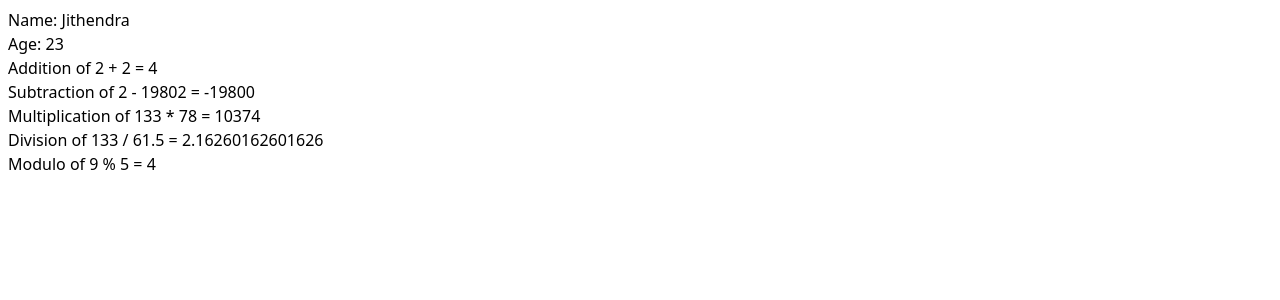
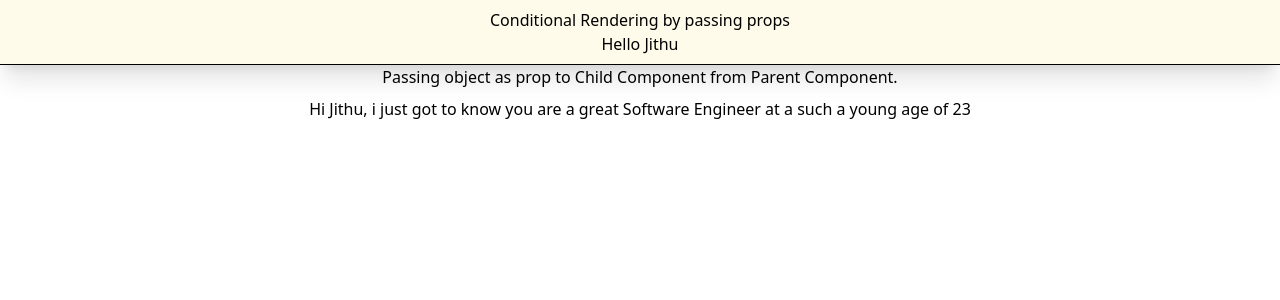
Before and after one commit to Jithu666/react-application, a React (Vite) app: page / in a window 1280 px wide. Shown: the top 300 px of the page. Built offline with nearby package versions, Linux system fonts and the light colour scheme.

Commit message:
Updated Conditional Rendering components

```diff
--- a/src/App.css
+++ b/src/App.css
@@ -1,4 +1,4 @@
-.temp {
+/* .temp {
   color: crimson;
   font-size: 1em;
 }
@@ -48,9 +48,9 @@ p {
 
 .form {
   display: flex;
-  /* flex-direction: column; */
+  flex-direction: column;
   justify-content: center;
   align-items: center;
-
   margin-bottom: 12px;
 }
+ */
--- a/src/App.jsx
+++ b/src/App.jsx
@@ -60,14 +60,19 @@ import {
 } from "./hooks/Context/CreateContext";
 // import LoginPage from "./hooks/Context/LoginPage";
 // import PrivatePage from "./hooks/Context/PrivatePage";
-import { AuthContext1 } from "./hooks/Context/AuthContext1";
+// import { AuthContext1 } from "./hooks/Context/AuthContext1";
 // import StateManagement1 from "./hooks/useState/StateManagement1";
 
 // useEffect Hook
-import EffectHook from "./hooks/useEffect/EffectHook";
-import EffectHook1 from "./hooks/useEffect/EffectHook1";
-import EffectHook2 from "./hooks/useEffect/EffectHook2";
-import BasicExpressions from "./expressions/BasicExpressions";
+// import EffectHook from "./hooks/useEffect/EffectHook";
+// import EffectHook1 from "./hooks/useEffect/EffectHook1";
+// import EffectHook2 from "./hooks/useEffect/EffectHook2";
+
+// Expressions in React
+// import BasicExpressions from "./expressions/BasicExpressions";
+// import ConditionalRendering from "./expressions/ConditionalRendering";
+import Parent from "./expressions/Parent";
+import Child from "./expressions/Child";
 
 // const Card = (props) => {
 //   const { title } = props;
@@ -78,13 +83,15 @@ const App = () => {
   // const [hasLiked, setHasLiked] = useState(false);
   // const user = { name: "Jithu", role: "Developer" };
 
+  const child = { name: "Jithu", age: 23, role: "Software Engineer" };
+
   const [theme, setTheme] = useState("light");
   const [count, setCount] = useState(0);
   const [text, setText] = useState("null");
   const [name, setName] = useState("Jithu");
   const num = 6;
 
-  const { isAuthenticated } = useContext(AuthContext1);
+  // const { isAuthenticated } = useContext(AuthContext1);
 
   return (
     <ThemeContext.Provider value={{ theme, setTheme }}>
@@ -153,7 +160,14 @@ const App = () => {
                   {/* 06/09/2025 */}
                   {/* <EffectHook1 /> */}
                   {/* <EffectHook2 /> */}
-                  <BasicExpressions />
+
+                  {/* COnditional Rendering */}
+
+                  {/* <BasicExpressions /> */}
+                  {/* <ConditionalRendering isLoggedIn={true} /> */}
+                  {/* <Parent name="Jithu" /> */}
+                  <Parent {...child} />
+                  <Child child={child} />
                 </div>
               </ValueContext.Provider>
             </ThemeContext1.Provider>
--- /dev/null
+++ b/src/expressions/Child.jsx
@@ -0,0 +1,24 @@
+import React from "react";
+
+const Child = ({ child }) => {
+  const { name, age, role } = child;
+  return (
+    <div className="flex flex-col justify-center items-center">
+      <h1 className="mb-2">
+        Passing object as prop to Child Component from Parent Component.
+      </h1>
+      {name ? (
+        <p>
+          Hi {name}, i just got to know you are a great {role} at a such a young
+          age of {age}
+        </p>
+      ) : (
+        <p>
+          Hello User!, <br /> Enter your Name and Age.
+        </p>
+      )}
+    </div>
+  );
+};
+
+export default Child;
--- /dev/null
+++ b/src/expressions/ConditionalRendering.jsx
@@ -0,0 +1,12 @@
+import React from "react";
+
+const ConditionalRendering = ({ isLoggedIn }) => {
+  return (
+    <div>
+      <h1>User Login</h1>
+      {isLoggedIn ? <p>User Logged In</p> : <p>User Not Logged IN</p>}
+    </div>
+  );
+};
+
+export default ConditionalRendering;
--- /dev/null
+++ b/src/expressions/Parent.jsx
@@ -0,0 +1,12 @@
+import React from "react";
+
+const Parent = ({ name }) => {
+  return (
+    <div className="flex flex-col justify-center items-center m-auto px-2 py-2 bg-amber-50 text-black border-b shadow-xl">
+      <h1>Conditional Rendering by passing props</h1>
+      {name ? <p>Hello {name}</p> : <p>Hello Guest</p>}
+    </div>
+  );
+};
+
+export default Parent;
```
